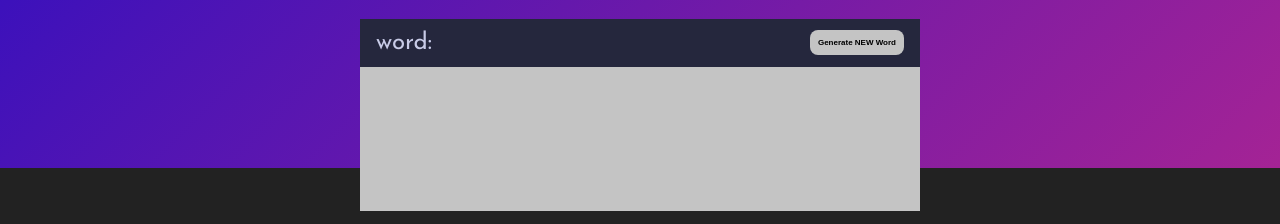
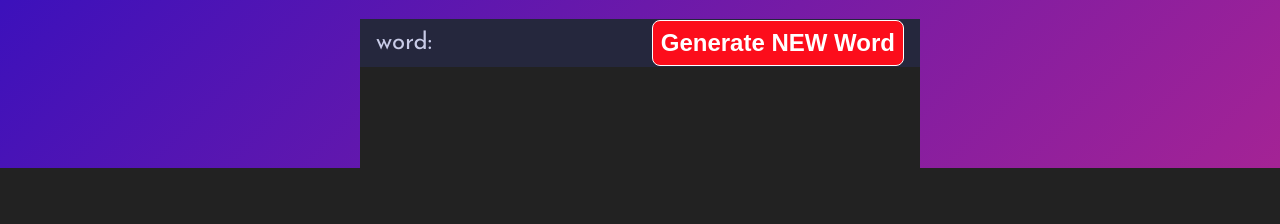
Before and after one commit to kmj673/http-project, a plain HTML site: page index.html in a window 1280 px wide. Shown: the part 72-296 px from the top of the page. Drawn offline with Linux system fonts and the light colour scheme.

Commit message:
changed button design

```diff
--- a/script.js
+++ b/script.js
@@ -32,7 +32,6 @@ const setGlobalData = async () => {
   myWords = [...myWords, wordOfTheDay]; // add the words to an array
   updateLocalStorageForMyWords();
   wordDom.innerText = `"${wordOfTheDay}"`;
-  console.log(myWords);
   renderMyWords(myWords);
   return wordOfTheDay;
 };
--- a/style.css
+++ b/style.css
@@ -64,12 +64,14 @@ h1 {
   border-radius: 1rem;
 }
 .top-section > button {
-  font-size: 0.5rem;
+  font-size: 1.5rem;
   font-weight: 600;
   border: none;
   border-radius: 0.5rem;
   padding: 0.5rem 0.5rem;
-  background: #c4c4c4;
+  background: #fc0d1b;
+  color: white;
+  border: 1px solid white;
   cursor: pointer;
   margin-right: 1rem;
 }
@@ -78,7 +80,8 @@ h1 {
   display: flex;
   align-items: center;
   padding: 2rem 1rem;
-  background-color: #c4c4c4;
+  background-color: #222;
+  color: white;
   height: 5rem;
   font-size: 1.5rem;
   line-height: 1.5rem;
```
